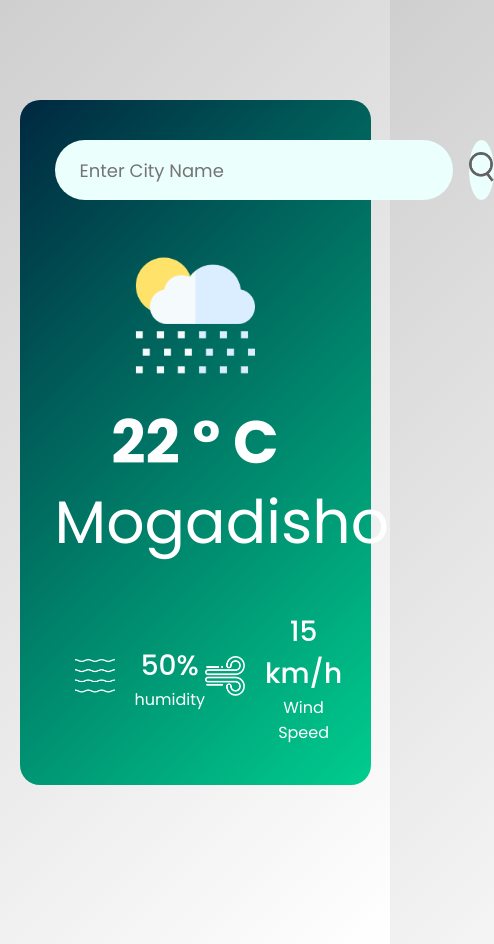
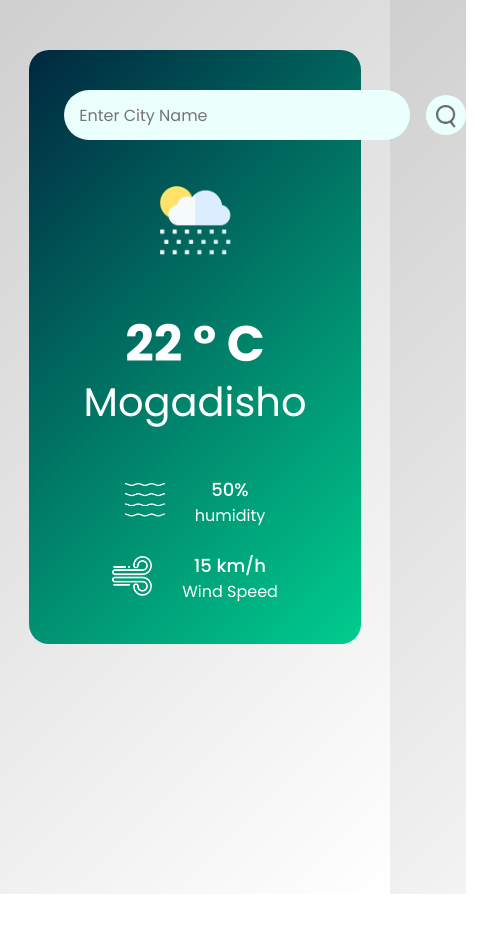
Before and after one commit to Mohamed-Designer-Developer/Weather-App, a plain HTML site: page index.html in a window 390 px wide. Shown: the whole page, 494 px wide, since content can reach past the window. After the commit the page ends 894 px from the top, so only its background shows below. Drawn offline with Linux system fonts and the light colour scheme.

Commit message:
Update style.css

```diff
--- a/style.css
+++ b/style.css
@@ -101,29 +101,62 @@ body {
   margin-top: -6px;
 }
 
-.loader {
-  display: none;
-  position: absolute;
-  top: 50%;
-  left: 40%;
+@media (max-width: 500px) {
+.card {
+  width: 85%;
+  margin: 50px auto 0;
+}
+
+.search {
+  display: flex;
+  align-items: center;
+  justify-content: space-around;
+}
+
+.search input {
+  padding: 10px 15px;
+  height: 50px;
+  font-size: 16px;
+}
+
+.search button {
+  height: 40px;
+  width: 40px;
+  padding: 10px;
+}
+
+.search button img {
+  width: 20px;
+}
+
+.weather-icon {
   width: 100px;
-  aspect-ratio: 2;
-  --_g: no-repeat radial-gradient(circle closest-side, #ffffff 90%, #0000);
-  background: var(--_g) 0% 50%, var(--_g) 50% 50%, var(--_g) 100% 50%;
-  background-size: calc(100% / 3) 50%;
-  animation: l3 1s infinite linear;
 }
-@keyframes l3 {
-  20% {
-    background-position: 0% 0%, 50% 50%, 100% 50%;
-  }
-  40% {
-    background-position: 0% 100%, 50% 0%, 100% 50%;
-  }
-  60% {
-    background-position: 0% 50%, 50% 100%, 100% 0%;
-  }
-  80% {
-    background-position: 0% 50%, 50% 50%, 100% 100%;
-  }
+
+.weather h1 {
+  font-size: 50px;
+  margin-top: 30px;
 }
+
+.weather h2 {
+  font-size: 40px;
+  font-weight: 400;
+  margin-top: -10px;
+}
+
+.details {
+  flex-direction: column;
+  gap: 30px;
+  padding: 0px 10px;
+  margin-top: 50px;
+}
+
+.col {
+  gap: 30px;
+}
+
+#wind,
+#humidity {
+  font-size: 18px;
+}
+}
```
